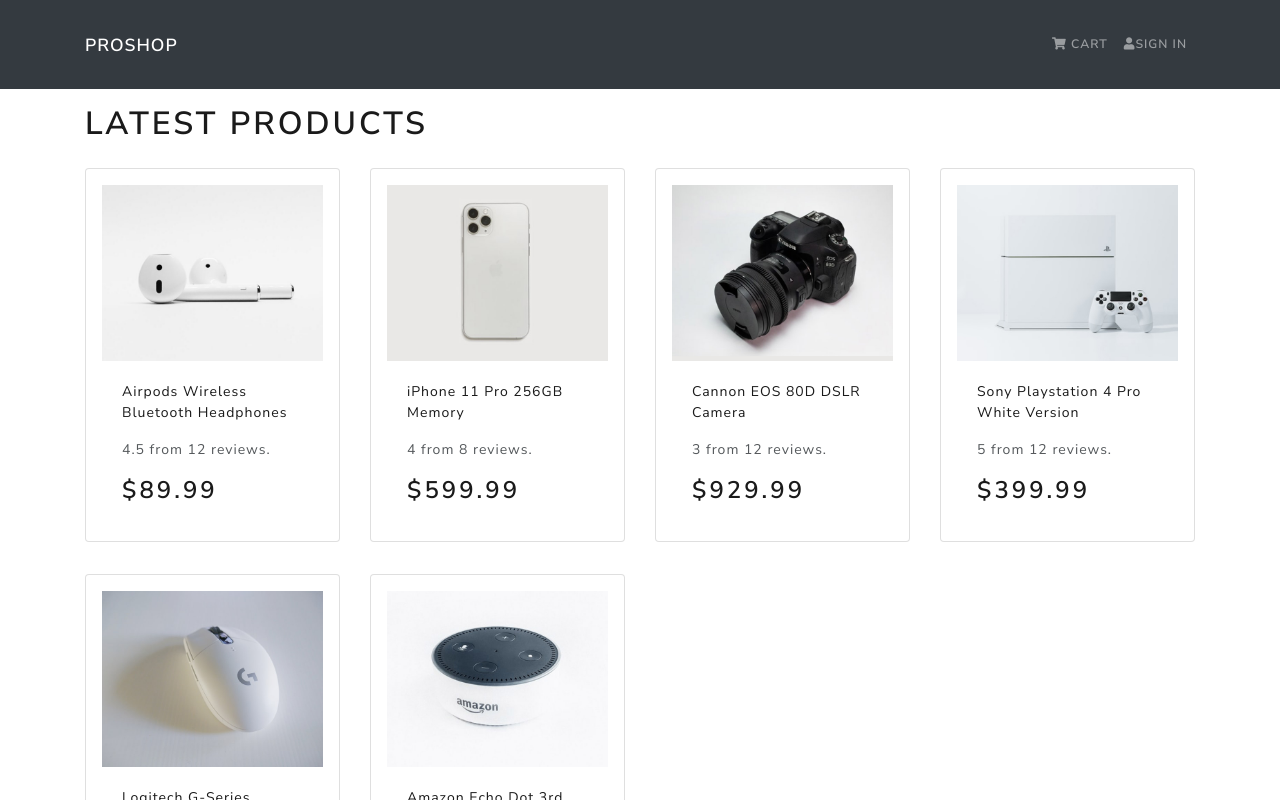
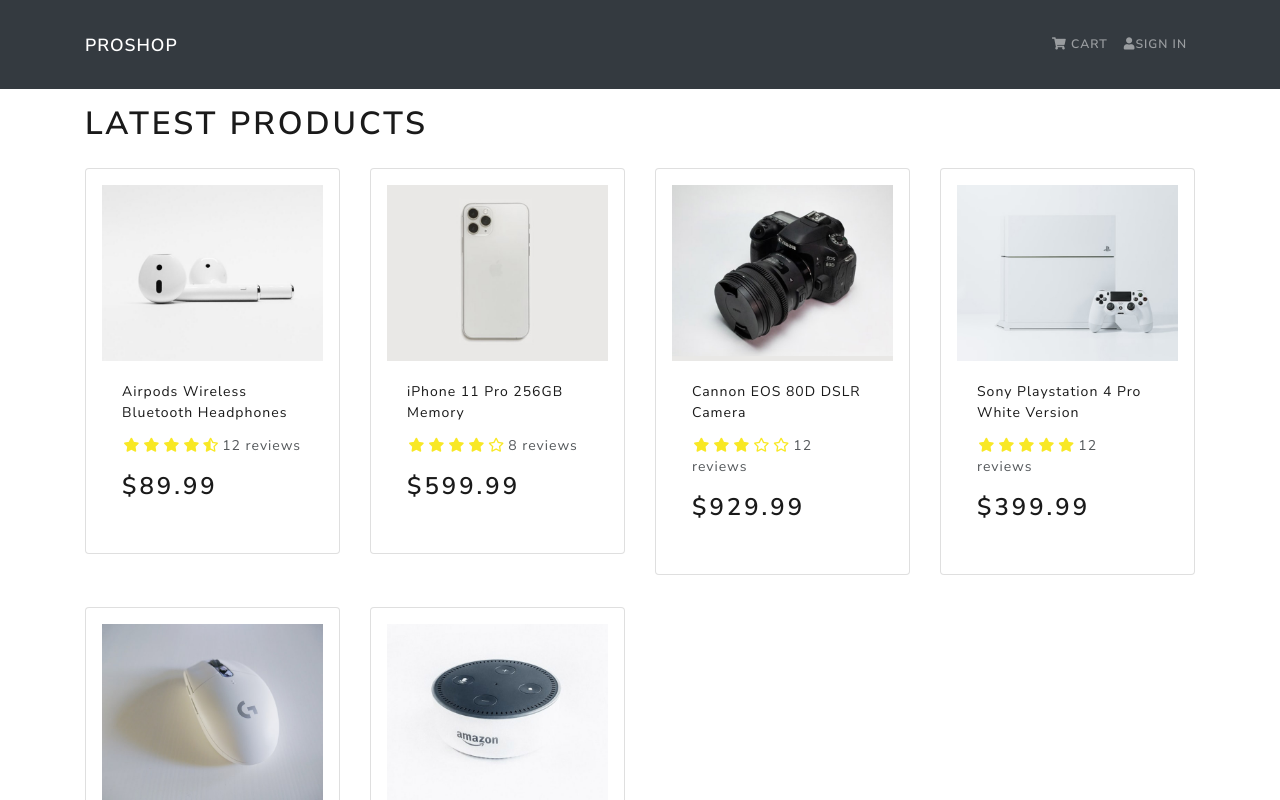
Before and after one commit to pankajkmr036/proShop_MERN, a React (Create React App) app in the folder frontend/: page / in a window 1280 px wide. Shown: the top 800 px of the page. Built offline with nearby package versions, Linux system fonts and the light colour scheme.

Commit message:
Rating component

```diff
--- a/frontend/src/components/Product.js
+++ b/frontend/src/components/Product.js
@@ -1,5 +1,6 @@
 import React from "react";
 import { Card } from "react-bootstrap";
+import Rating from "./Rating";
 
 const Product = ({ product }) => {
   return (
@@ -14,9 +15,10 @@
           </Card.Title>
         </a>
         <Card.Text as='div'>
-          <div className='my-3'>
-            {product.rating} from {product.numReviews} reviews.
-          </div>
+          <Rating
+            value={product.rating}
+            text={`${product.numReviews} reviews`}
+          />
         </Card.Text>
         <Card.Text as='h3'>${product.price}</Card.Text>
       </Card.Body>
--- /dev/null
+++ b/frontend/src/components/Rating.js
@@ -0,0 +1,82 @@
+import React from "react";
+import PropTypes from "prop-types";
+
+const Rating = ({ value, text, color }) => {
+  return (
+    <div className='rating'>
+      <span>
+        <i
+          style={{ color }}
+          className={
+            value >= 1
+              ? "fas fa-star"
+              : value >= 0.5
+              ? "fas fa-star-half-alt"
+              : "far fa-star"
+          }
+        ></i>
+      </span>
+      <span>
+        <i
+          style={{ color }}
+          className={
+            value >= 2
+              ? "fas fa-star"
+              : value >= 1.5
+              ? "fas fa-star-half-alt"
+              : "far fa-star"
+          }
+        ></i>
+      </span>
+      <span>
+        <i
+          style={{ color }}
+          className={
+            value >= 3
+              ? "fas fa-star"
+              : value >= 2.5
+              ? "fas fa-star-half-alt"
+              : "far fa-star"
+          }
+        ></i>
+      </span>
+      <span>
+        <i
+          style={{ color }}
+          className={
+            value >= 4
+              ? "fas fa-star"
+              : value >= 3.5
+              ? "fas fa-star-half-alt"
+              : "far fa-star"
+          }
+        ></i>
+      </span>
+      <span>
+        <i
+          style={{ color }}
+          className={
+            value >= 5
+              ? "fas fa-star"
+              : value >= 4.5
+              ? "fas fa-star-half-alt"
+              : "far fa-star"
+          }
+        ></i>
+      </span>
+      <span>{text && text}</span>
+    </div>
+  );
+};
+
+Rating.defaultProps = {
+  color: "#f8e825",
+};
+
+Rating.propTypes = {
+  value: PropTypes.number.isRequired,
+  text: PropTypes.string.isRequired,
+  color: PropTypes.string,
+};
+
+export default Rating;
--- a/frontend/src/index.css
+++ b/frontend/src/index.css
@@ -1,3 +1,9 @@
 main {
   min-height: 80vh;
 }
+h3 {
+  padding: 1rem 0;
+}
+.rating span {
+  margin: 0.1rem;
+}
--- a/frontend/src/screens/HomeScreen.js
+++ b/frontend/src/screens/HomeScreen.js
@@ -8,7 +8,7 @@
       <h1>Latest Products</h1>
       <Row>
         {products.map((product) => (
-          <Col sm={12} md={6} lg={4} xl={3}>
+          <Col key={product._id} sm={12} md={6} lg={4} xl={3}>
             <Product product={product} />
           </Col>
         ))}
```
